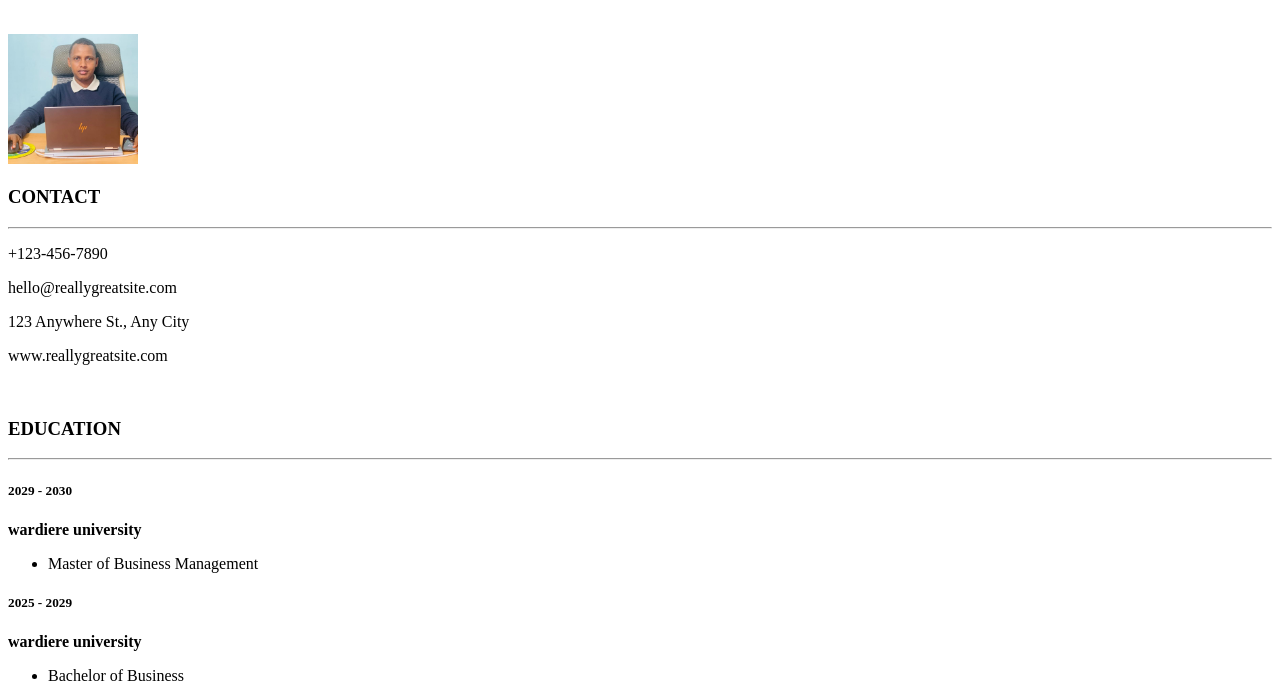
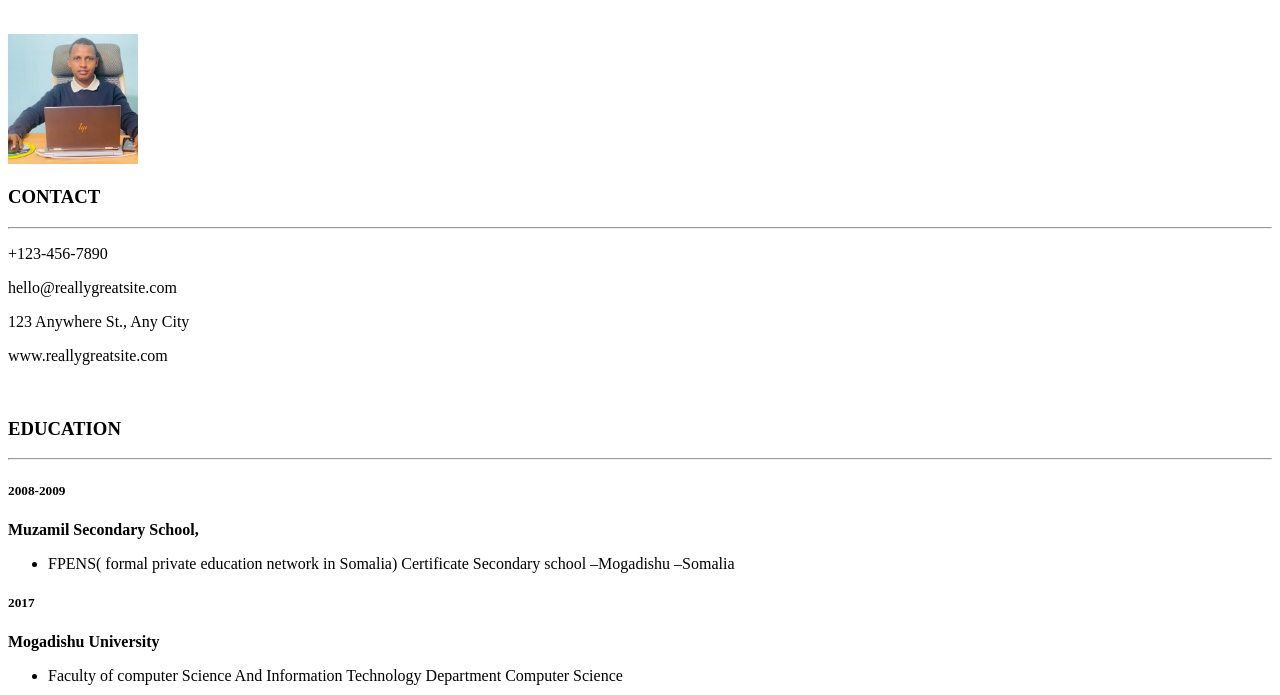
Before and after one commit to nuceym/resume, a plain HTML site: page index.html in a window 1280 px wide. Shown: the part 105-800 px from the top of the page. Drawn offline with Linux system fonts and the light colour scheme.

Commit message:
Update index.html

```diff
--- a/index.html
+++ b/index.html
@@ -28,12 +28,16 @@
     <p>www.reallygreatsite.com</p><br>
     <h3>EDUCATION</h3>
     <hr>
-    <h5>2029 - 2030</h5>
-    <p><b>wardiere university</b></p>
-    <ul><li>Master of Business Management</li></ul>
-    <h5>2025 - 2029</h5>
-    <p><b>wardiere university</b></p>
-    <ul><li>Bachelor of Business
+    <h5>2008-2009</h5>
+    <p><b>Muzamil Secondary School,</b></p>
+    <ul><li> FPENS( formal
+     private education network in Somalia) Certificate
+     Secondary school –Mogadishu –Somalia</li></ul>
+    <h5>2017</h5>
+    <p><b>Mogadishu University</b></p>
+    <ul><li>
+     Faculty of computer Science And Information Technology
+     Department Computer Science
     </li></ul>
     <ul><li>GPA: 3.8 / 4.0
     </li></ul>
```
